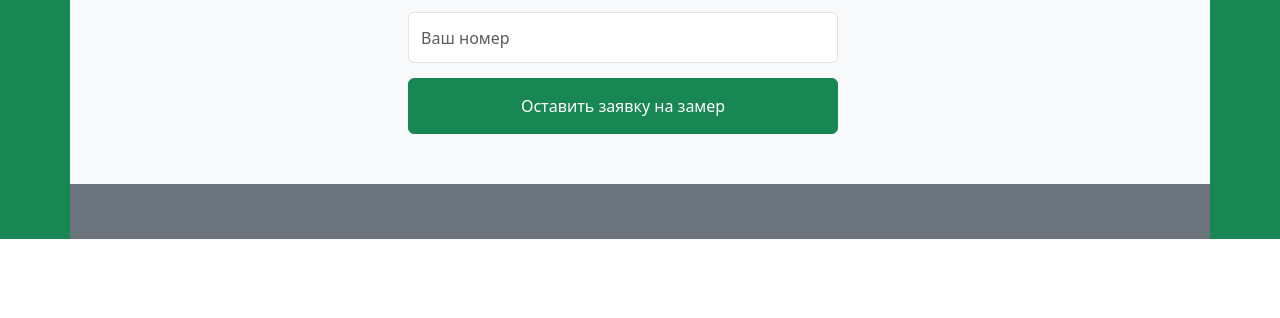
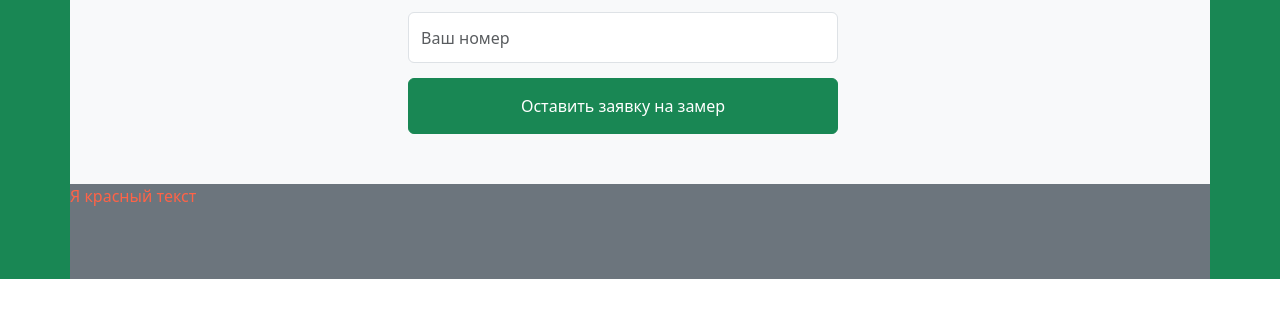
Before and after one commit to Edmond1844/Bootstrap, a website: page source/index.html in a window 1280 px wide. Shown: the part 238-556 px from the top of the page. Drawn offline with nearby package versions, Linux system fonts and the light colour scheme.

Commit message:
сделал переменную с цветом

```diff
--- a/source/css/style.css
+++ b/source/css/style.css
@@ -1,5 +1,13 @@
 body {
     min-width: 360px;
+}
+
+:root {
+    --red: #ff6347;
+}
+
+.red {
+    color: var(--red);
 }
 
 .page__container {
--- a/source/index.html
+++ b/source/index.html
@@ -25,6 +25,7 @@
                     <img class="page__img-human img-fluid" width="332" height="442" src="./img/human-mobile.jpg" alt="специалист">
                 </picture>
             </div>
+            <p class="red">Я красный текст</p>
         </div>
     </div>
     <script src="https://cdn.jsdelivr.net/npm/bootstrap@5.3.3/dist/js/bootstrap.bundle.min.js" integrity="sha384-YvpcrYf0tY3lHB60NNkmXc5s9fDVZLESaAA55NDzOxhy9GkcIdslK1eN7N6jIeHz" crossorigin="anonymous"></script>
```
